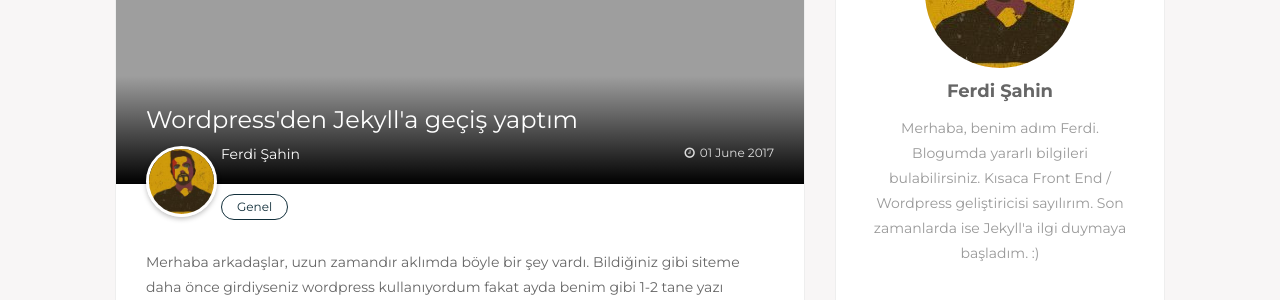
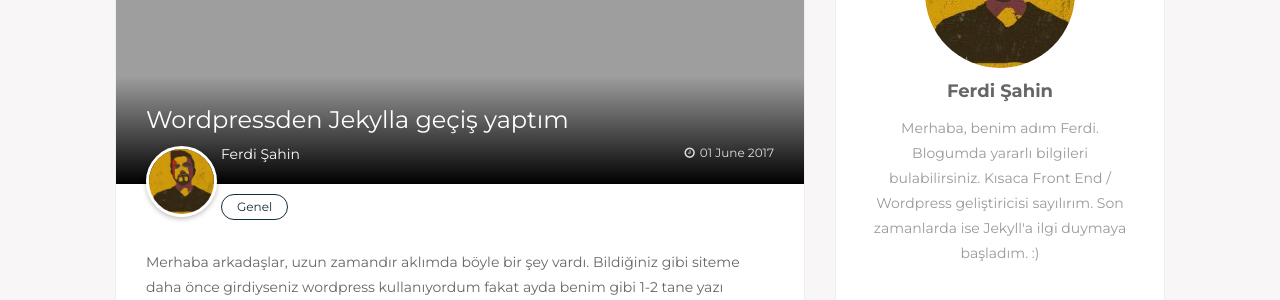
Before and after one commit to FSahinn/FerdiSahin, a Jekyll site: the page built from _posts/2017-06-01-wordpressden-jekylla-gecis-yaptim.markdown, in a window 1280 px wide. Shown: the part 273-573 px from the top of the page. Built offline with Jekyll 4.4.1, drawn with Linux system fonts in a browser that asks for light colours.

Commit message:
Update 2017-06-01-wordpressden-jekylla-gecis-yaptim.markdown

```diff
--- a/_posts/2017-06-01-wordpressden-jekylla-gecis-yaptim.markdown
+++ b/_posts/2017-06-01-wordpressden-jekylla-gecis-yaptim.markdown
@@ -1,5 +1,5 @@
 ---
-title: Wordpress'den Jekyll'a geçiş yaptım
+title: Wordpressden Jekylla geçiş yaptım
 date: 2017-06-01 08:41:00 Z
 categories:
 - Genel
```
